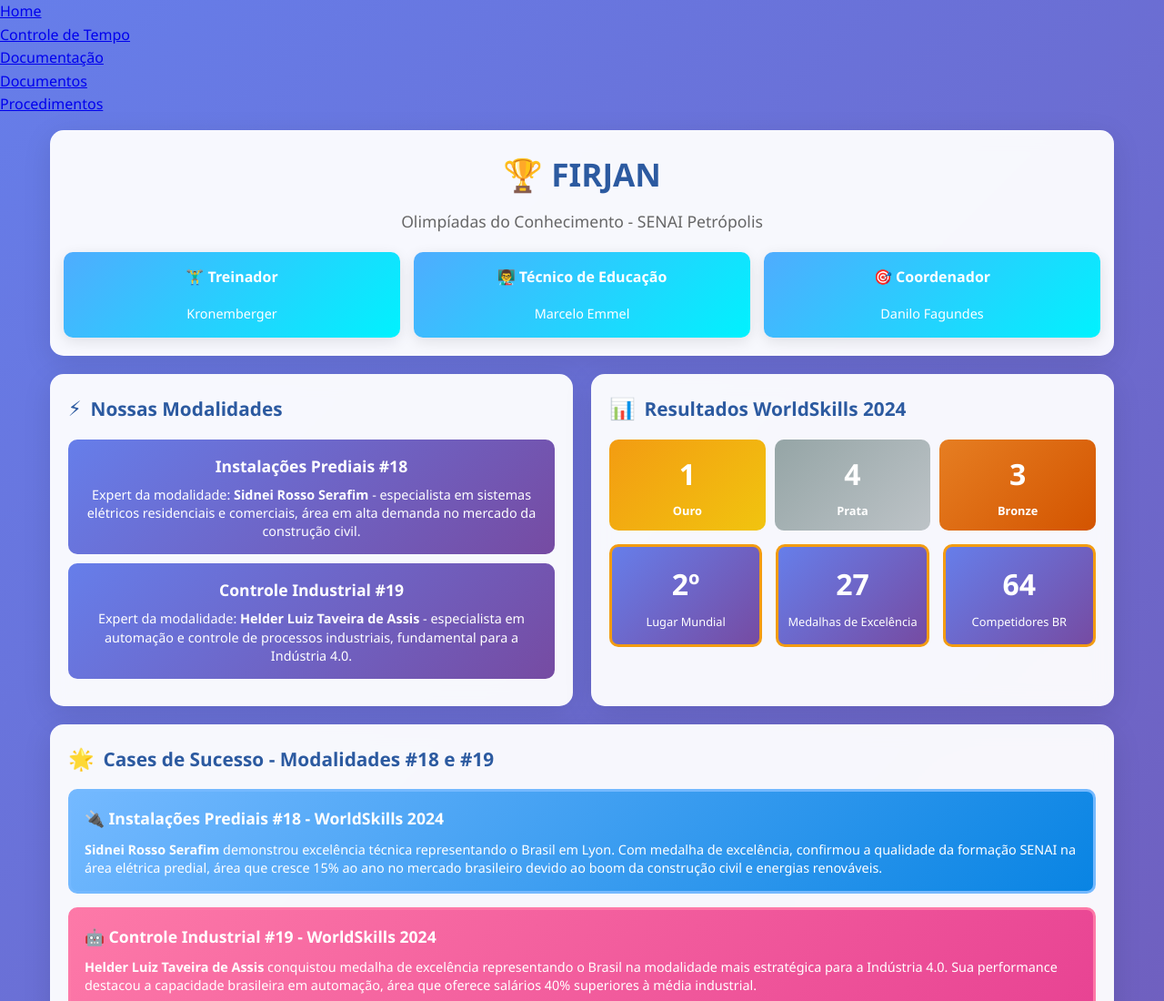
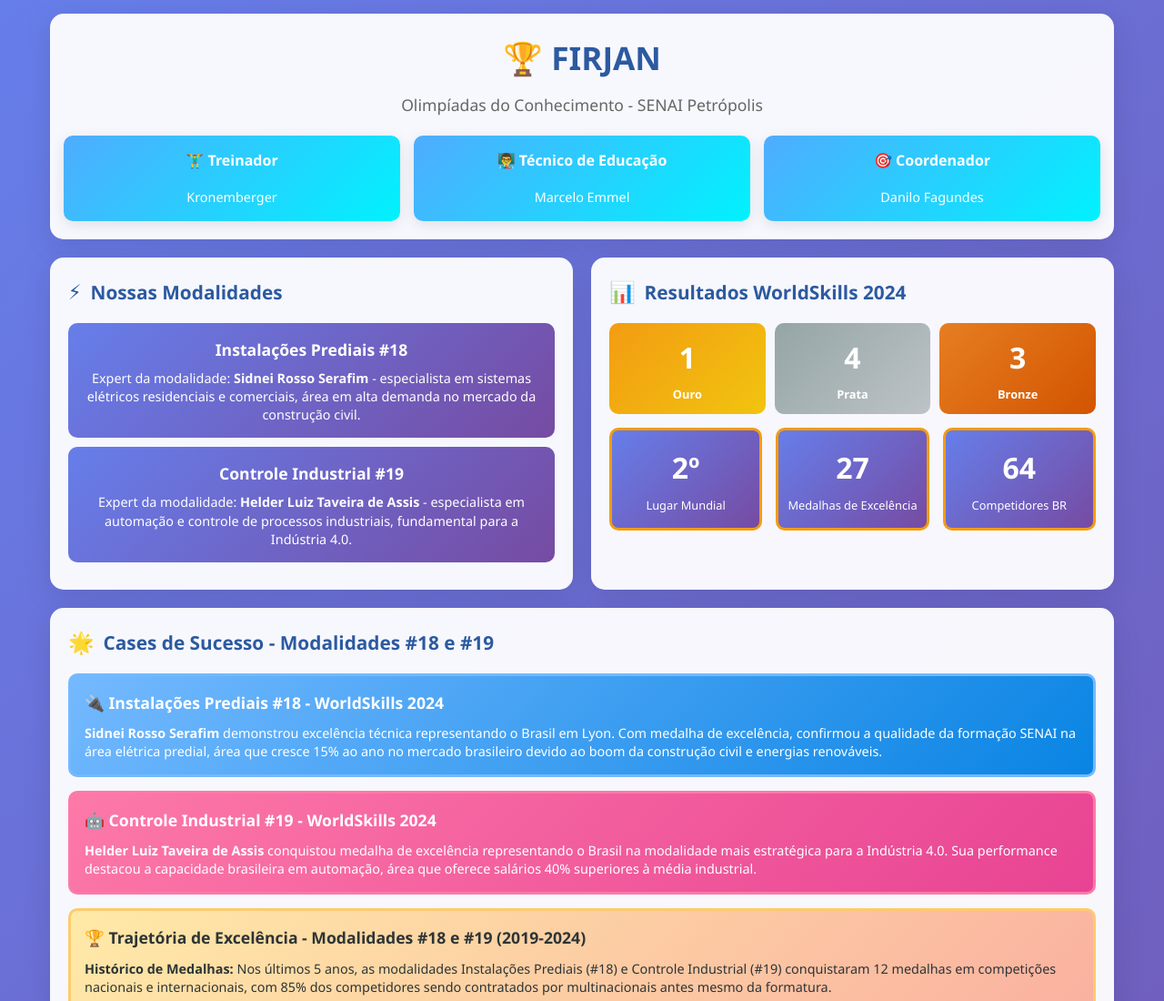
Before and after one commit to kronembergersenai/oc-2025, a plain HTML site: page docs/index.html in a window 1280 px wide. Shown: the top 1100 px of the page at 91% size. Drawn offline with Linux system fonts and the light colour scheme.

Commit message:
Update index.html

```diff
--- a/docs/index.html
+++ b/docs/index.html
@@ -7,15 +7,7 @@
     <link rel="stylesheet" href="home.css">
 </head>
     <!-- Para usar no index.html da raiz -->
-<nav>
-    <ul class="menu-navegacao">
-        <li><a href="index.html">Home</a></li>
-        <li><a href="controle_tempo/style.css">Controle de Tempo</a></li>
-        <li><a href="docs/index.html">Documentação</a></li>
-        <li><a href="documento/index.html">Documentos</a></li>
-        <li><a href="procedimentos/procedimentos.css">Procedimentos</a></li>
-    </ul>
-</nav>
+
 
 <body>
     <div class="container">
```
